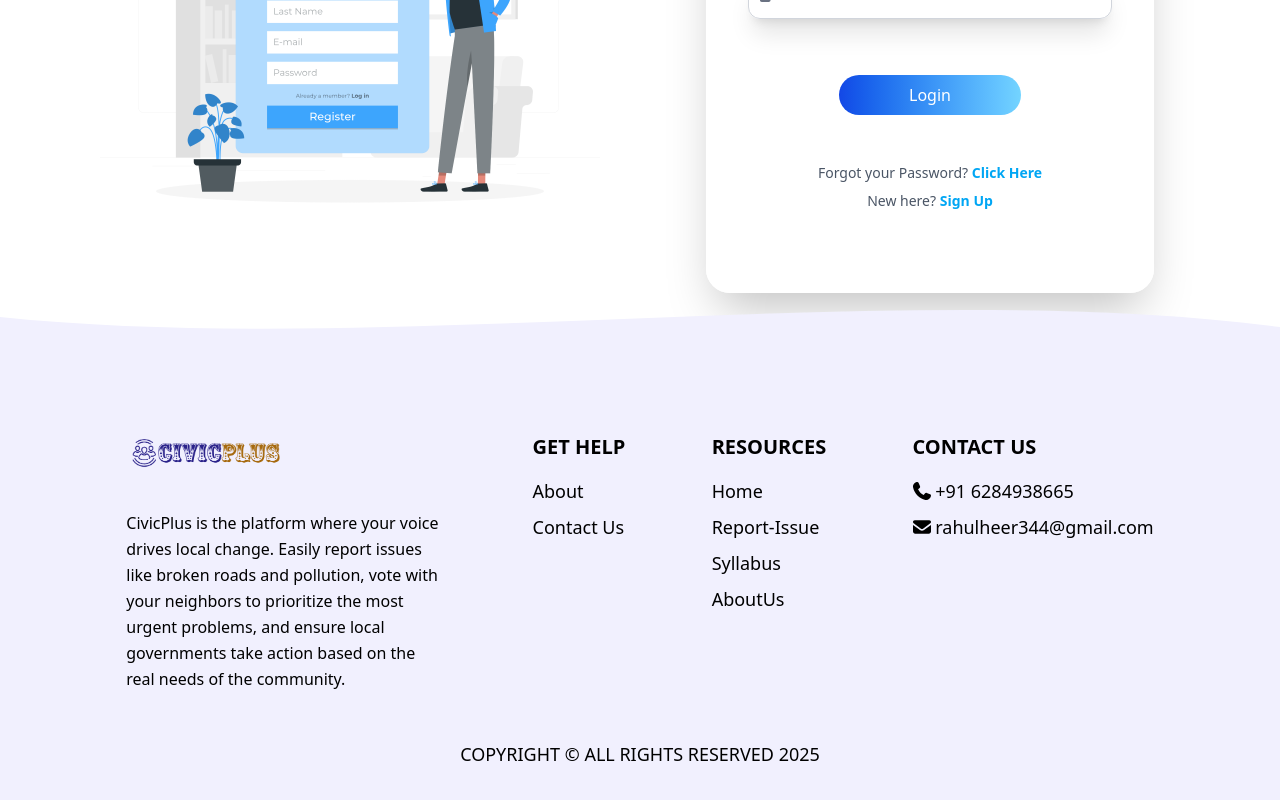
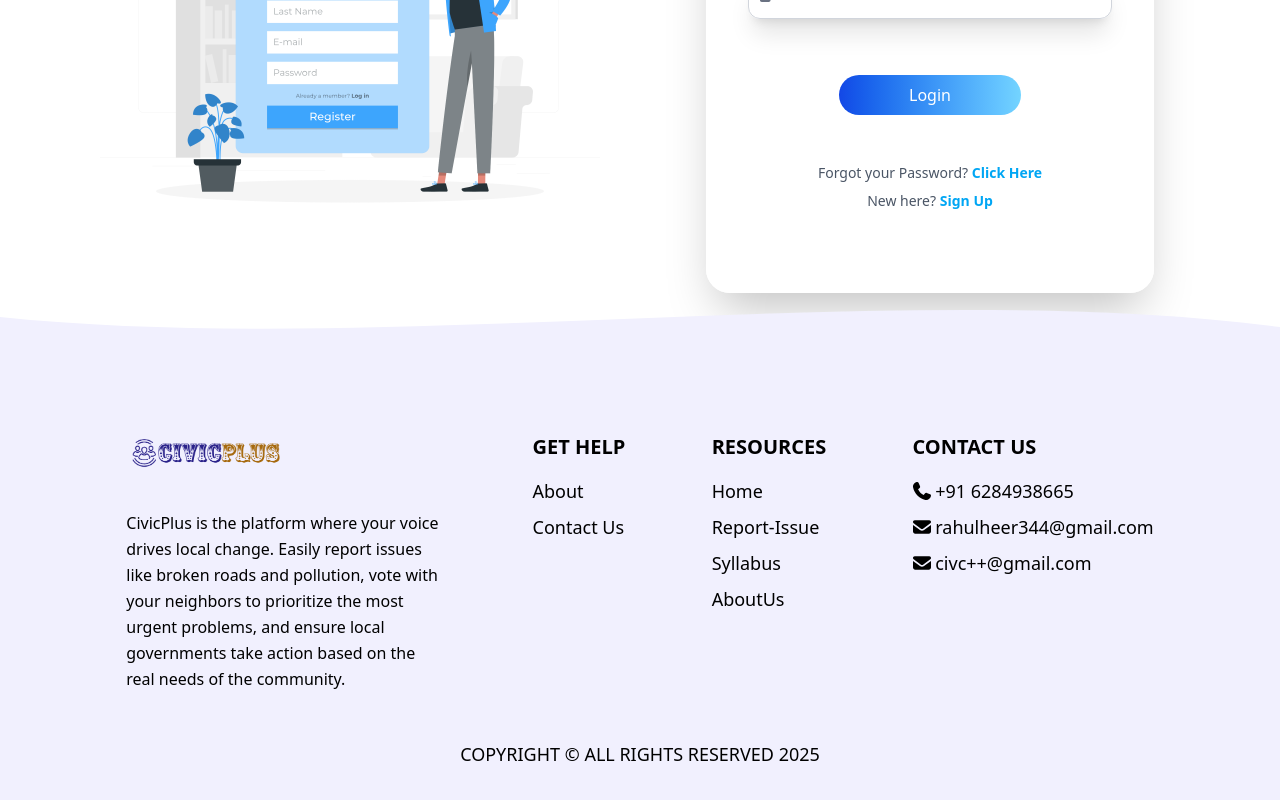
Before and after one commit to RahulHeer150/civic-, a React (Vite) app in the folder client/: page /Register in a window 1280 px wide. Shown: the part 463-1263 px from the top of the page. Built offline with nearby package versions, Linux system fonts and the light colour scheme; no server answers.

Commit message:
new footer item

```diff
--- a/client/src/components/Footer.jsx
+++ b/client/src/components/Footer.jsx
@@ -130,6 +130,13 @@ const Footer = () => {
             </strong>{" "}
             rahulheer344@gmail.com
           </p>
+
+          <p className="text-sm sm:text-lg mb-2">
+            <strong>
+              <FontAwesomeIcon icon={faEnvelope} />
+            </strong>{" "}
+             civc++@gmail.com
+          </p>
         </div>
 
         {/* Bottom line */}
```
